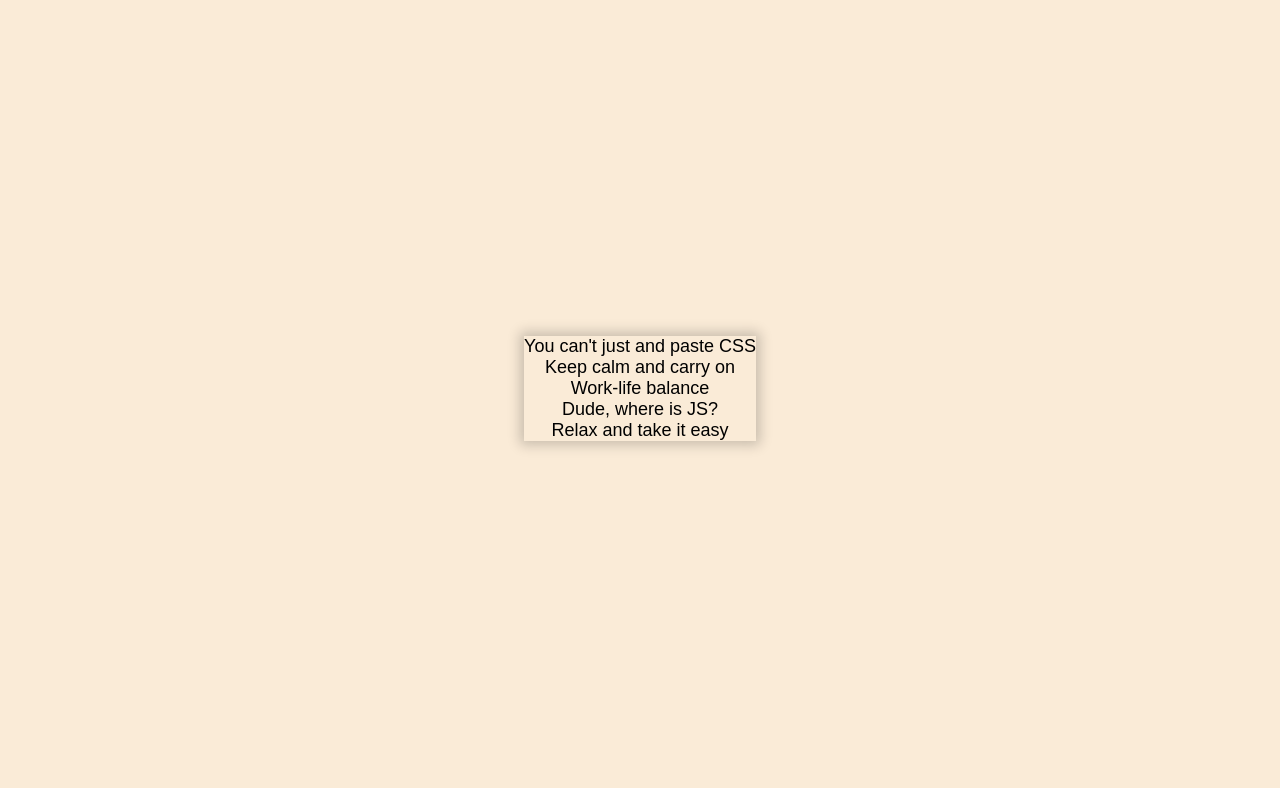
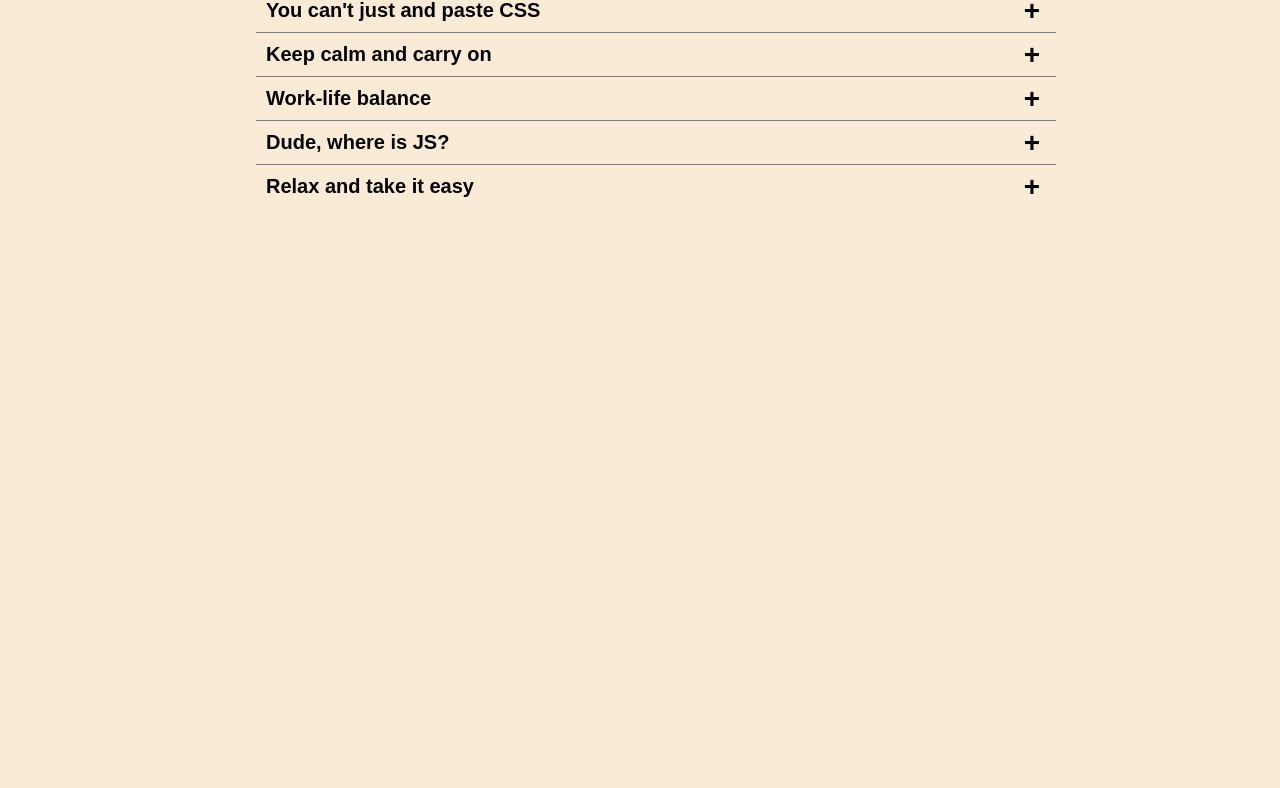
Before and after one commit to Evgeshkaa/cssBayan, a plain HTML site: page cssBayan/index.html in a window 1280 px wide. Shown: the part 49-837 px from the top of the page. After the commit the page ends 800 px from the top, so only its background shows below. Drawn offline with Linux system fonts and the light colour scheme.

Commit message:
feat: change html and css (Sun, Mar 12, 2023 12:23:24 AM)

```diff
--- a/cssBayan/index.html
+++ b/cssBayan/index.html
@@ -6,9 +6,10 @@
     <link rel="stylesheet" href="style.css">
 </head>
 <body>
-<h1>CSS Bayan</h1>
+
 <div class="wrapper">
     <div class="point">
+        <h1>CSS Bayan</h1>
         <div class="accordion">
             <details class="accordion__item">
               <summary class="accordion__title"> You can't just and paste CSS</summary>
--- a/cssBayan/style.css
+++ b/cssBayan/style.css
@@ -5,8 +5,10 @@
 }
 
 body {
-    font-family: sans-serif;
+    font-family: Arial, serif;
     background-color: antiquewhite;
+    display: flex;
+    justify-content: center;
 }
 details > summary {
    list-style: none;
@@ -15,26 +17,49 @@ details > summary {
 .wrapper {
     display: flex;
     flex-wrap: wrap;
-    justify-content: center;
-    align-items: center;
-    min-height: 100vh;
+    width: 60%;
 }
 
 .accordion {
-    max-width: 100%;
-    box-shadow: 0 0 12px 4px rgba(0, 0, 0, 0.2);
+    width: 100vh;
 }
 
 .accordion__title {
-    text-align: center;
-    font-size: 18px;
+    align-items: center;
+    font-size: 20px;
+    font-weight: bold;
     width: 100%;
+    padding: 10px;
+    border-top: 1px solid grey;
+    cursor: pointer;
+    transition: 0.3s all;
+    position: relative;
 }
+.accordion__title:hover {
+    color: dodgerblue;
+}
+
+.accordion__title::after {
+    display: block;
+    content: '+';
+    font-weight: bold;
+    position: absolute;
+    right: 2%;
+    top: 15%;
+    font-size: 28px;
+}
+
+.accordion__item[open] .accordion__title::after {
+    transform:  rotate(45deg);
+    font-size: 30px;
+}
+
+
  p {
      text-align: center;
  }
+
 .image {
-    width: 30%;
+    width: 50%;
     padding: 10px;
-
 }
```
